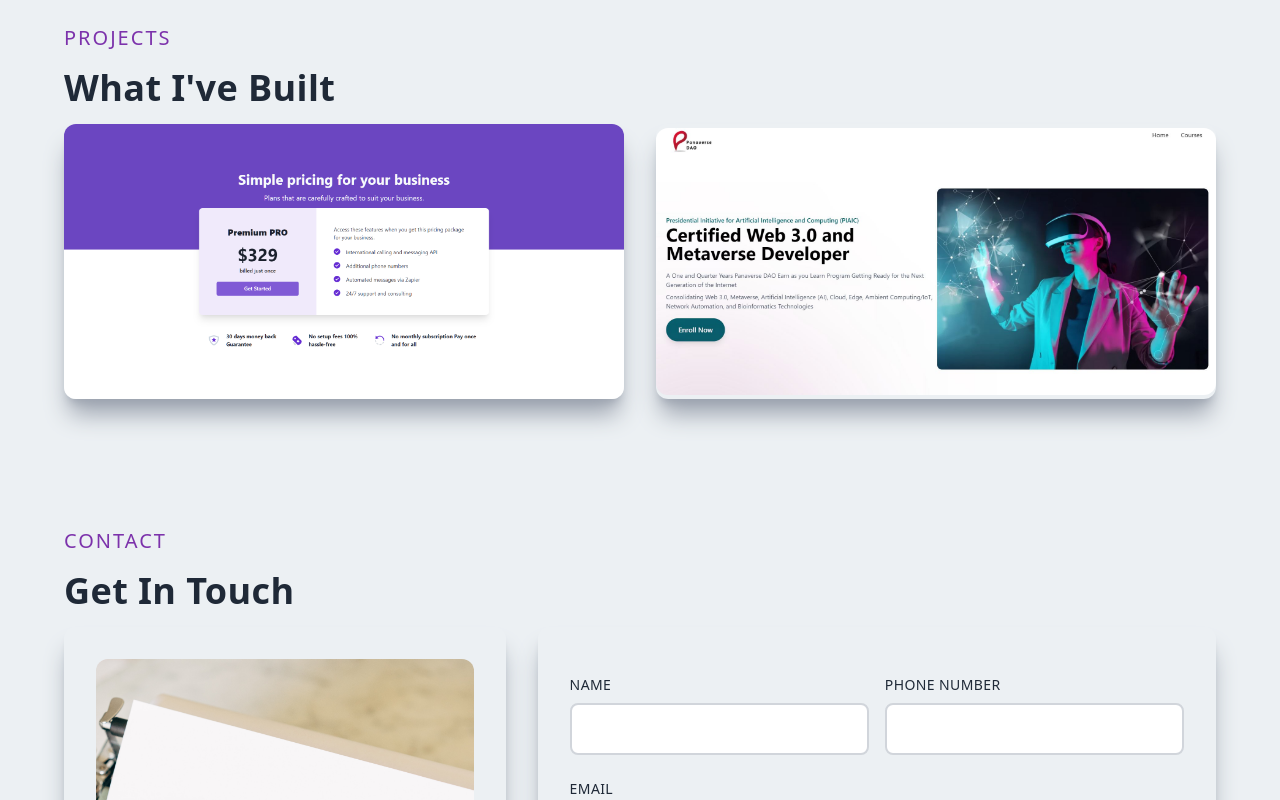
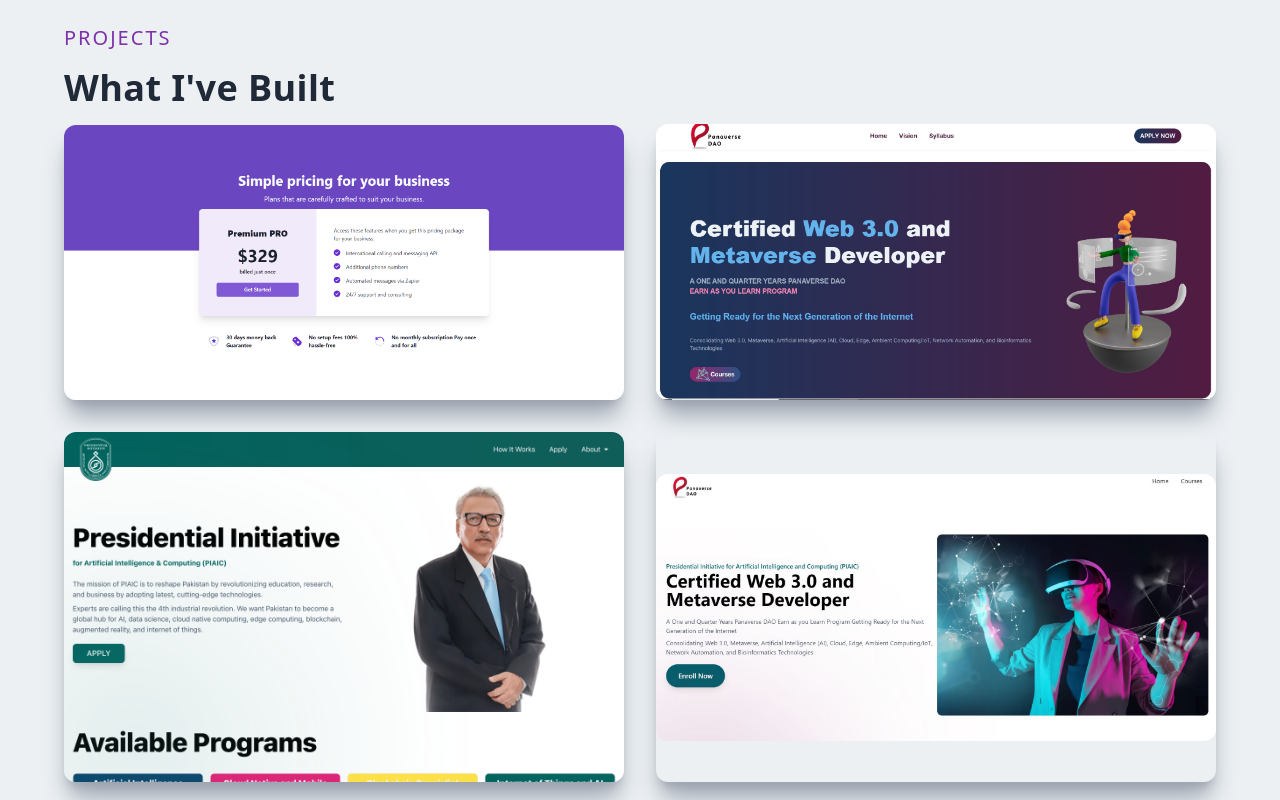
Before and after one commit to HaniyaSiddiqui/resume_nextjs, a Next.js app: page / in a window 1280 px wide. Shown: the part 2440-3240 px from the top of the page. Built offline with nearby package versions, Linux system fonts and the light colour scheme.

Commit message:
New Project Added

```diff
--- a/app/components/Projects.jsx
+++ b/app/components/Projects.jsx
@@ -3,6 +3,10 @@
 import React from "react";
 import chakraImg from "../../public/assets/projects/chakraImg.png";
 import panaverseImg from "../../public/assets/projects/panaverseclone.jpg";
+import panaverseDaoImg from "../../public/assets/projects/panaversedao.JPG";
+
+import piaicImg from "../../public/assets/projects/piaicclone.png";
+
 import ProjectItem from "./ProjectItem";
 
 const Projects = () => {
@@ -20,7 +24,19 @@
             backgroundImg={chakraImg}
             tech='Chakra'
           />
+          <ProjectItem
+            title='Panaverse Dao'
+            projectUrl='https://panaverse-dao-by-hanniya.vercel.app/'
+            backgroundImg={panaverseDaoImg}
+            tech='Chakra UI'
+          />
 
+          <ProjectItem
+            title='PIAIC Clone'
+            projectUrl='https://piaic-clone.vercel.app/'
+            backgroundImg={piaicImg}
+            tech='Tailwind CSS'
+          />
           <ProjectItem
             title='Panaverse Clone'
             projectUrl='https://panaverse-dao-tailwind-css.vercel.app'
```
Also changed, not shown: public/assets/projects/panaversedao.jpg (added), public/assets/projects/piaicclone.png (added).
